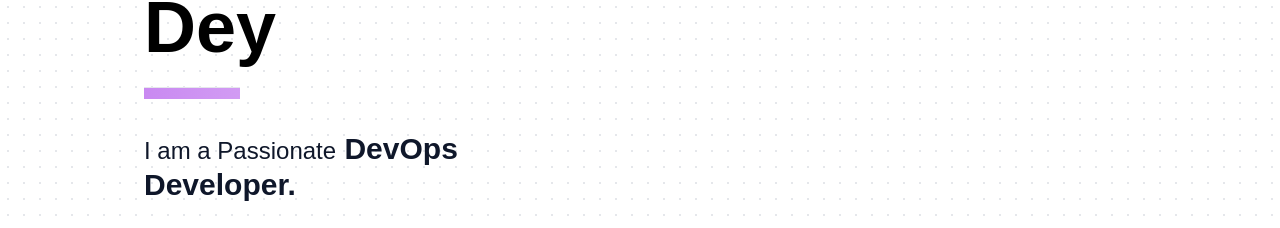
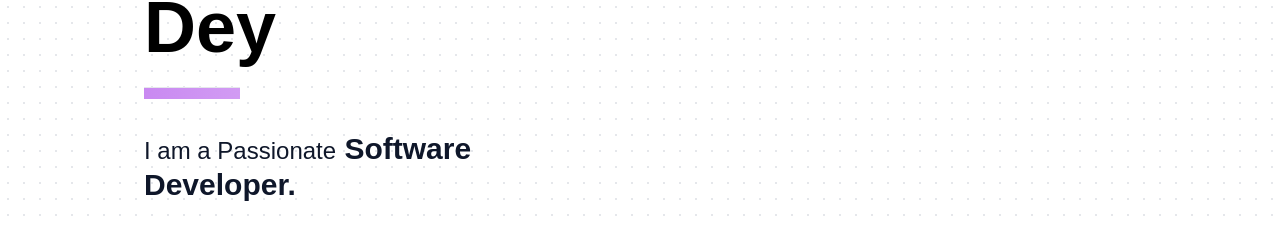
Before and after one commit to ankitdey-marsh/Portfolio, a React (Create React App) app: page / in a window 1280 px wide. Shown: the part 193-421 px from the top of the page. Built offline with nearby package versions, Linux system fonts and the light colour scheme.

Commit message:
Update content.jsx

```diff
--- a/src/components/content.jsx
+++ b/src/components/content.jsx
@@ -21,7 +21,7 @@ const content = () => {
       </div>
       <div className='text-[rgb(15,23,42)] text-center'>
          <h1 className='text-left md:pt-8 text-2xl font-poppins font-normal'>I am a Passionate
-            <span className='text-left md:pt-8 text-3xl font-semibold font-rubix'> DevOps <br></br> Developer.</span>
+            <span className='text-left md:pt-8 text-3xl font-semibold font-rubix'> Software <br></br> Developer.</span>
          </h1>
       </div>
       <div className="flex md:p-6 pt-4 space-x-2.5 w-full md:pt-8 md:pb-8">
```
